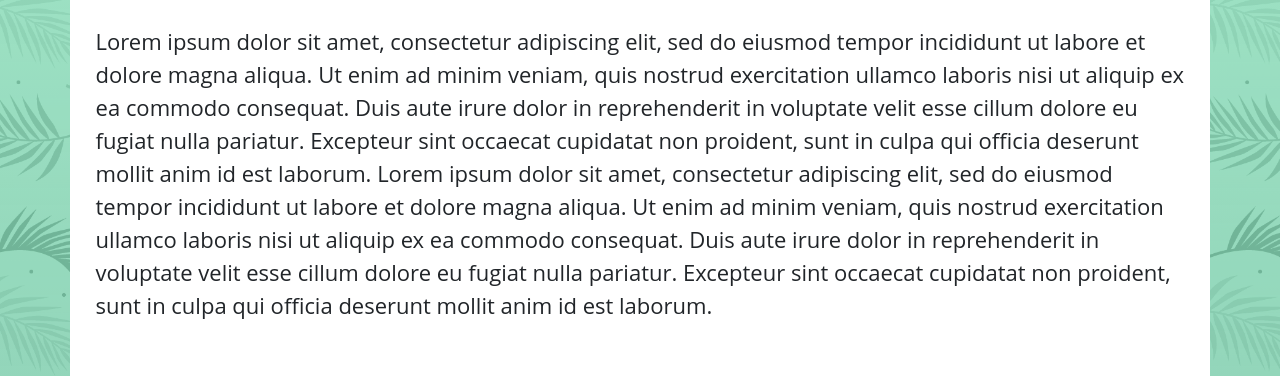
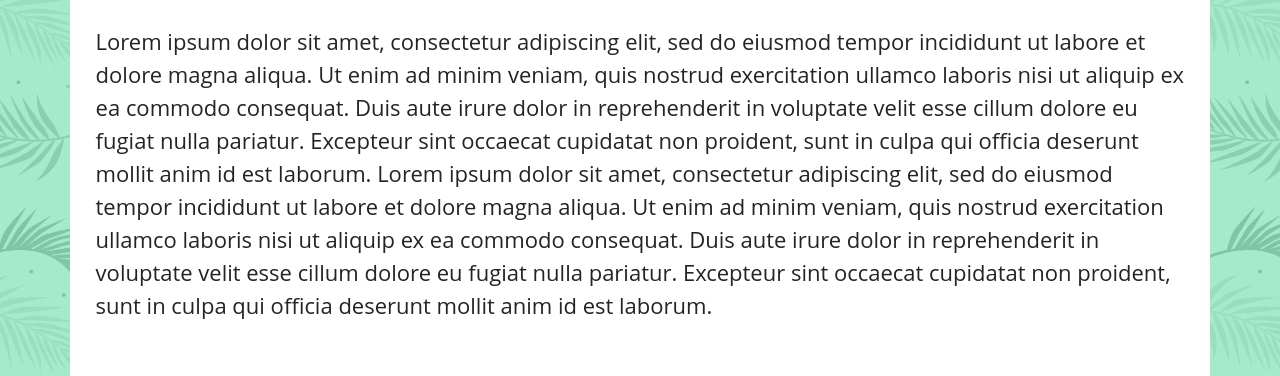
Before and after one commit to robledo89/PreEntrega2MarcosRobledo, a website: page index.html in a window 1280 px wide. Shown: the part 376-752 px from the top of the page. Drawn offline with nearby package versions, Linux system fonts and the light colour scheme.

Commit message:
prentrega3 pattern prueba

```diff
--- a/styles/css/styles_backup.css
+++ b/styles/css/styles_backup.css
@@ -1,3 +1,5 @@
+/* RESPALDO DE ESTILOS */
+
 /* RESET  */
 
 * {
--- a/styles/sass/misc/_normalize.scss
+++ b/styles/sass/misc/_normalize.scss
@@ -11,7 +11,8 @@
 /* GLOBALES */
 body {
     background: $primarioVerde;
-    background-image: url("/images/pattern.png"), linear-gradient(to bottom, $primarioVerde, $secundarioVerde);
+    background-image: url("/images/pattern.png");
+    // , linear-gradient(to bottom, $primarioVerde, $secundarioVerde)
     background-size: 24%;
     h1 {
         font-family: $fontItalic;
--- a/styles/sass/origen.scss
+++ b/styles/sass/origen.scss
@@ -13,7 +13,7 @@
 @import "./partials/contacto";
 @import "./partials/slider";
 
-/* CONTENEDOR PRINCIPAL, MAPA, SECTION */
+/* CONTENEDOR PRINCIPAL, MAPA, SECTION  */
 
 .contenedor {
     width: 90%;
```
Also changed, not shown: styles/css/style.css.
